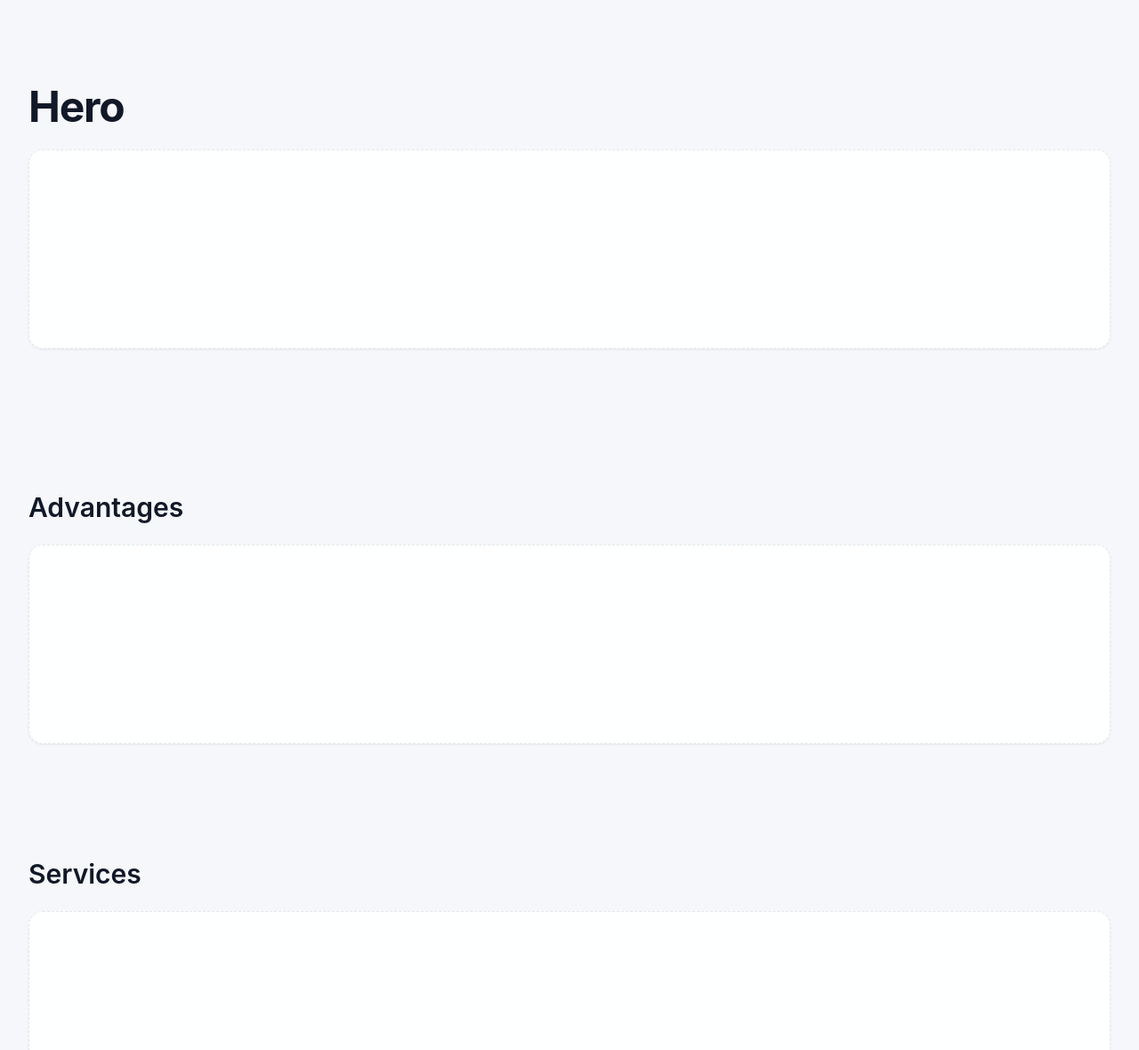
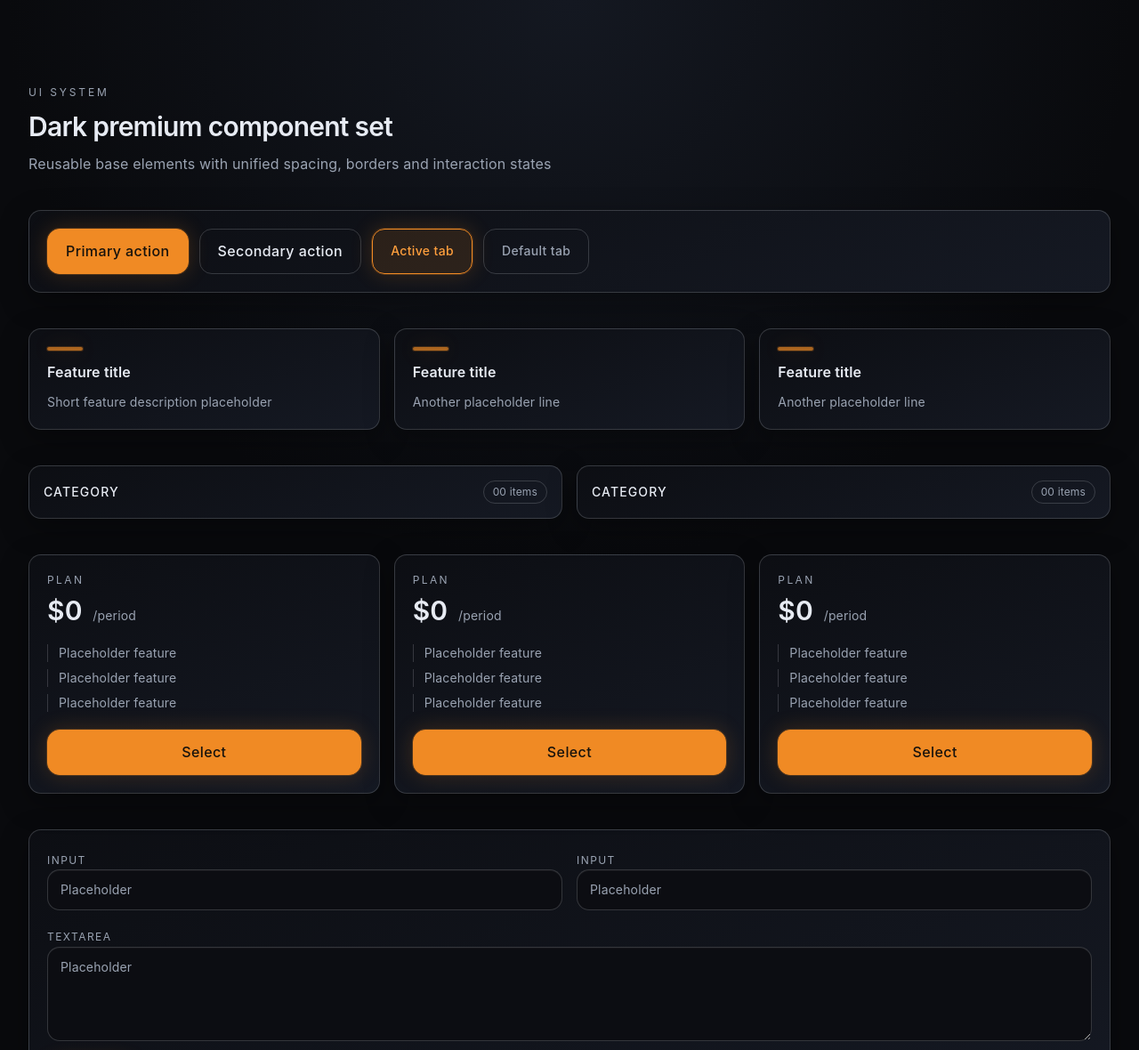
Before and after one commit to EnergyDead/profpowder, an Astro site: page / in a window 1280 px wide. Shown: the top 1180 px of the page at 89% size. Built offline with nearby package versions, Linux system fonts and the light colour scheme; Astro itself is replaced by a stand-in of ours.

Commit message:
feat: add dark premium UI design system components

```diff
--- /dev/null
+++ b/src/components/sections/DesignSystem.astro
@@ -0,0 +1,51 @@
+---
+import Container from '@/components/ui/Container.astro';
+import SectionTitle from '@/components/ui/SectionTitle.astro';
+import PrimaryButton from '@/components/ui/PrimaryButton.astro';
+import SecondaryButton from '@/components/ui/SecondaryButton.astro';
+import FeatureCard from '@/components/ui/FeatureCard.astro';
+import CategoryCard from '@/components/ui/CategoryCard.astro';
+import PriceCard from '@/components/ui/PriceCard.astro';
+import TabButton from '@/components/ui/TabButton.astro';
+import InputField from '@/components/ui/InputField.astro';
+import TextAreaField from '@/components/ui/TextAreaField.astro';
+---
+
+<section class="py-16 sm:py-24">
+  <Container class="space-y-10">
+    <SectionTitle eyebrow="UI System" title="Dark premium component set" subtitle="Reusable base elements with unified spacing, borders and interaction states" />
+
+    <div class="ui-surface flex flex-wrap gap-3 p-5">
+      <PrimaryButton />
+      <SecondaryButton />
+      <TabButton label="Active tab" isActive={true} />
+      <TabButton label="Default tab" />
+    </div>
+
+    <div class="grid gap-4 md:grid-cols-3">
+      <FeatureCard />
+      <FeatureCard title="Feature title" description="Another placeholder line" />
+      <FeatureCard title="Feature title" description="Another placeholder line" />
+    </div>
+
+    <div class="grid gap-4 md:grid-cols-2">
+      <CategoryCard />
+      <CategoryCard title="Category" countLabel="00 items" />
+    </div>
+
+    <div class="grid gap-4 lg:grid-cols-3">
+      <PriceCard />
+      <PriceCard planName="Plan" price="$0" period="/period" />
+      <PriceCard planName="Plan" price="$0" period="/period" />
+    </div>
+
+    <form class="ui-surface grid gap-4 p-5 md:grid-cols-2" action="#">
+      <InputField id="name-field" label="Input" placeholder="Placeholder" />
+      <InputField id="email-field" label="Input" placeholder="Placeholder" type="email" />
+      <TextAreaField id="message-field" label="Textarea" placeholder="Placeholder" class="md:col-span-2" />
+      <div class="md:col-span-2">
+        <PrimaryButton label="Submit" />
+      </div>
+    </form>
+  </Container>
+</section>
--- /dev/null
+++ b/src/components/ui/CategoryCard.astro
@@ -0,0 +1,18 @@
+---
+interface Props {
+  title?: string;
+  countLabel?: string;
+  class?: string;
+}
+
+const {
+  title = 'Category',
+  countLabel = '00 items',
+  class: className = ''
+} = Astro.props as Props;
+---
+
+<article class={`ui-surface flex items-center justify-between gap-4 p-4 transition duration-200 hover:border-[var(--color-border-strong)] hover:bg-white/[0.03] ${className}`}>
+  <h3 class="text-sm font-medium uppercase tracking-[0.08em] text-[var(--color-text)]">{title}</h3>
+  <span class="rounded-full border border-[var(--color-border)] px-2.5 py-1 text-xs text-[var(--color-muted)]">{countLabel}</span>
+</article>
--- /dev/null
+++ b/src/components/ui/FeatureCard.astro
@@ -0,0 +1,19 @@
+---
+interface Props {
+  title?: string;
+  description?: string;
+  class?: string;
+}
+
+const {
+  title = 'Feature title',
+  description = 'Short feature description placeholder',
+  class: className = ''
+} = Astro.props as Props;
+---
+
+<article class={`ui-surface space-y-3 p-5 transition duration-200 hover:border-[var(--color-border-strong)] ${className}`}>
+  <div class="h-1 w-10 rounded-full bg-[var(--color-accent)]/70 shadow-[var(--shadow-glow)]"></div>
+  <h3 class="text-base font-semibold text-[var(--color-text)]">{title}</h3>
+  <p class="text-sm text-[var(--color-muted)]">{description}</p>
+</article>
--- /dev/null
+++ b/src/components/ui/InputField.astro
@@ -0,0 +1,22 @@
+---
+interface Props {
+  label?: string;
+  placeholder?: string;
+  type?: 'text' | 'email' | 'tel' | 'password';
+  id?: string;
+  class?: string;
+}
+
+const {
+  label = 'Input label',
+  placeholder = 'Placeholder',
+  type = 'text',
+  id = 'input-field',
+  class: className = ''
+} = Astro.props as Props;
+---
+
+<label class={`block space-y-2 ${className}`} for={id}>
+  <span class="text-xs uppercase tracking-[0.12em] text-[var(--color-muted)]">{label}</span>
+  <input id={id} type={type} placeholder={placeholder} class="ui-control ui-focus" />
+</label>
--- /dev/null
+++ b/src/components/ui/PriceCard.astro
@@ -0,0 +1,35 @@
+---
+import PrimaryButton from '@/components/ui/PrimaryButton.astro';
+
+interface Props {
+  planName?: string;
+  price?: string;
+  period?: string;
+  class?: string;
+}
+
+const {
+  planName = 'Plan',
+  price = '$0',
+  period = '/period',
+  class: className = ''
+} = Astro.props as Props;
+---
+
+<article class={`ui-surface space-y-5 p-5 ${className}`}>
+  <div class="space-y-2">
+    <p class="text-xs uppercase tracking-[0.2em] text-[var(--color-muted)]">{planName}</p>
+    <p class="text-3xl font-semibold text-[var(--color-text)]">
+      {price}
+      <span class="ml-1 text-sm font-normal text-[var(--color-muted)]">{period}</span>
+    </p>
+  </div>
+
+  <ul class="space-y-2 text-sm text-[var(--color-muted)]">
+    <li class="border-l border-[var(--color-border)] pl-3">Placeholder feature</li>
+    <li class="border-l border-[var(--color-border)] pl-3">Placeholder feature</li>
+    <li class="border-l border-[var(--color-border)] pl-3">Placeholder feature</li>
+  </ul>
+
+  <PrimaryButton label="Select" class="w-full" />
+</article>
--- /dev/null
+++ b/src/components/ui/PrimaryButton.astro
@@ -0,0 +1,20 @@
+---
+interface Props {
+  label?: string;
+  type?: 'button' | 'submit' | 'reset';
+  class?: string;
+}
+
+const {
+  label = 'Primary action',
+  type = 'button',
+  class: className = ''
+} = Astro.props as Props;
+---
+
+<button
+  type={type}
+  class={`ui-button ui-focus border-[var(--color-accent)] bg-[var(--color-accent)] text-[#17120c] shadow-[var(--shadow-glow)] hover:bg-[var(--color-accent-strong)] hover:border-[var(--color-accent-strong)] active:translate-y-px active:shadow-none ${className}`}
+>
+  {label}
+</button>
--- /dev/null
+++ b/src/components/ui/SecondaryButton.astro
@@ -0,0 +1,20 @@
+---
+interface Props {
+  label?: string;
+  type?: 'button' | 'submit' | 'reset';
+  class?: string;
+}
+
+const {
+  label = 'Secondary action',
+  type = 'button',
+  class: className = ''
+} = Astro.props as Props;
+---
+
+<button
+  type={type}
+  class={`ui-button ui-focus border-[var(--color-border)] bg-transparent text-[var(--color-text)] hover:border-[var(--color-border-strong)] hover:bg-white/5 active:translate-y-px ${className}`}
+>
+  {label}
+</button>
--- /dev/null
+++ b/src/components/ui/SectionTitle.astro
@@ -0,0 +1,21 @@
+---
+interface Props {
+  eyebrow?: string;
+  title?: string;
+  subtitle?: string;
+  class?: string;
+}
+
+const {
+  eyebrow = 'Section',
+  title = 'Section title',
+  subtitle = 'Optional short supporting text',
+  class: className = ''
+} = Astro.props as Props;
+---
+
+<header class={`space-y-3 ${className}`}>
+  <p class="text-xs uppercase tracking-[0.24em] text-[var(--color-muted)]">{eyebrow}</p>
+  <h2 class="text-2xl font-semibold tracking-tight text-[var(--color-text)] sm:text-3xl">{title}</h2>
+  <p class="max-w-2xl text-sm text-[var(--color-muted)] sm:text-base">{subtitle}</p>
+</header>
--- /dev/null
+++ b/src/components/ui/TabButton.astro
@@ -0,0 +1,23 @@
+---
+interface Props {
+  label?: string;
+  isActive?: boolean;
+  class?: string;
+}
+
+const {
+  label = 'Tab',
+  isActive = false,
+  class: className = ''
+} = Astro.props as Props;
+---
+
+<button
+  type="button"
+  aria-pressed={isActive}
+  class={`ui-button ui-focus text-sm ${isActive
+    ? 'border-[var(--color-accent)] bg-[var(--color-accent)]/12 text-[var(--color-accent-strong)] shadow-[var(--shadow-glow)]'
+    : 'border-[var(--color-border)] bg-transparent text-[var(--color-muted)] hover:border-[var(--color-border-strong)] hover:text-[var(--color-text)]'} ${className}`}
+>
+  {label}
+</button>
--- /dev/null
+++ b/src/components/ui/TextAreaField.astro
@@ -0,0 +1,22 @@
+---
+interface Props {
+  label?: string;
+  placeholder?: string;
+  id?: string;
+  rows?: number;
+  class?: string;
+}
+
+const {
+  label = 'Textarea label',
+  placeholder = 'Placeholder',
+  id = 'textarea-field',
+  rows = 4,
+  class: className = ''
+} = Astro.props as Props;
+---
+
+<label class={`block space-y-2 ${className}`} for={id}>
+  <span class="text-xs uppercase tracking-[0.12em] text-[var(--color-muted)]">{label}</span>
+  <textarea id={id} rows={rows} placeholder={placeholder} class="ui-control ui-focus resize-y"></textarea>
+</label>
--- a/src/pages/index.astro
+++ b/src/pages/index.astro
@@ -1,27 +1,10 @@
 ---
 import BaseLayout from '@/layouts/BaseLayout.astro';
-import Hero from '@/components/sections/Hero.astro';
-import Advantages from '@/components/sections/Advantages.astro';
-import Services from '@/components/sections/Services.astro';
-import Pricing from '@/components/sections/Pricing.astro';
-import Portfolio from '@/components/sections/Portfolio.astro';
-import Partners from '@/components/sections/Partners.astro';
-import Contacts from '@/components/sections/Contacts.astro';
-import LeadForm from '@/components/sections/LeadForm.astro';
-import Footer from '@/components/sections/Footer.astro';
-import { site } from '@/data/site';
+import DesignSystem from '@/components/sections/DesignSystem.astro';
 ---
 
-<BaseLayout title={site.title} description={site.description}>
+<BaseLayout title="UI Design System" description="Dark premium UI component system">
   <main>
-    <Hero />
-    <Advantages />
-    <Services />
-    <Pricing />
-    <Portfolio />
-    <Partners />
-    <Contacts />
-    <LeadForm />
+    <DesignSystem />
   </main>
-  <Footer />
 </BaseLayout>
--- a/src/styles/global.css
+++ b/src/styles/global.css
@@ -1,32 +1,22 @@
 @import "tailwindcss";
 
 :root {
-  --color-bg: #f5f7fb;
-  --color-surface: #ffffff;
-  --color-text: #111827;
-  --color-muted: #6b7280;
-  --color-brand: #1d4ed8;
-  --color-brand-contrast: #ffffff;
-  --color-border: #e5e7eb;
+  --color-bg: #090a0d;
+  --color-surface: #111319;
+  --color-surface-alt: #151923;
+  --color-text: #e7ebf3;
+  --color-muted: #9aa3b2;
+  --color-accent: #f08a24;
+  --color-accent-strong: #ff9f3d;
+  --color-border: rgba(231, 235, 243, 0.18);
+  --color-border-strong: rgba(231, 235, 243, 0.28);
+  --color-ring: rgba(240, 138, 36, 0.52);
 
-  --radius-sm: 0.375rem;
-  --radius-md: 0.75rem;
-  --radius-lg: 1rem;
-  --radius-xl: 1.5rem;
+  --radius-ui: 0.875rem;
+  --space-ui: 1rem;
 
-  --space-1: 0.25rem;
-  --space-2: 0.5rem;
-  --space-3: 0.75rem;
-  --space-4: 1rem;
-  --space-6: 1.5rem;
-  --space-8: 2rem;
-  --space-12: 3rem;
-  --space-16: 4rem;
-  --space-20: 5rem;
-
-  --shadow-sm: 0 1px 2px rgba(17, 24, 39, 0.08);
-  --shadow-md: 0 8px 24px rgba(17, 24, 39, 0.08);
-  --shadow-lg: 0 24px 48px rgba(17, 24, 39, 0.12);
+  --shadow-soft: 0 10px 32px rgba(0, 0, 0, 0.35);
+  --shadow-glow: 0 0 0 1px rgba(240, 138, 36, 0.2), 0 0 24px rgba(240, 138, 36, 0.2);
 }
 
 html {
@@ -35,20 +25,58 @@ html {
 
 body {
   margin: 0;
-  font-family: Inter, system-ui, -apple-system, Segoe UI, Roboto, sans-serif;
-  background: var(--color-bg);
+  font-family: Inter, "Segoe UI", Roboto, sans-serif;
+  background: radial-gradient(circle at top, #141821 0%, var(--color-bg) 42%);
   color: var(--color-text);
-  line-height: 1.5;
+  line-height: 1.55;
+  letter-spacing: 0.01em;
 }
 
 * {
   box-sizing: border-box;
 }
 
-.section-shell {
-  border: 1px dashed var(--color-border);
-  border-radius: var(--radius-lg);
-  min-height: 14rem;
-  background: color-mix(in oklab, var(--color-surface) 90%, transparent);
-  box-shadow: var(--shadow-sm);
+@layer components {
+  .ui-surface {
+    @apply border;
+    background: linear-gradient(160deg, color-mix(in oklab, var(--color-surface) 88%, black) 0%, var(--color-surface-alt) 100%);
+    border-color: var(--color-border);
+    border-radius: var(--radius-ui);
+    box-shadow: var(--shadow-soft);
+  }
+
+  .ui-focus {
+    @apply outline-none transition duration-200;
+  }
+
+  .ui-focus:focus-visible {
+    box-shadow: 0 0 0 3px var(--color-ring);
+    border-color: var(--color-accent-strong);
+  }
+
+  .ui-button {
+    @apply inline-flex items-center justify-center font-medium tracking-wide transition duration-200;
+    border-radius: var(--radius-ui);
+    padding: 0.75rem 1.25rem;
+    border: 1px solid transparent;
+    cursor: pointer;
+  }
+
+  .ui-control {
+    @apply w-full border text-sm transition duration-200;
+    border-radius: var(--radius-ui);
+    border-color: var(--color-border);
+    background: color-mix(in oklab, var(--color-surface) 86%, black);
+    color: var(--color-text);
+    box-shadow: inset 0 1px 0 rgba(255, 255, 255, 0.04);
+    padding: 0.75rem 0.875rem;
+  }
+
+  .ui-control::placeholder {
+    color: var(--color-muted);
+  }
+
+  .ui-control:hover {
+    border-color: var(--color-border-strong);
+  }
 }
```
